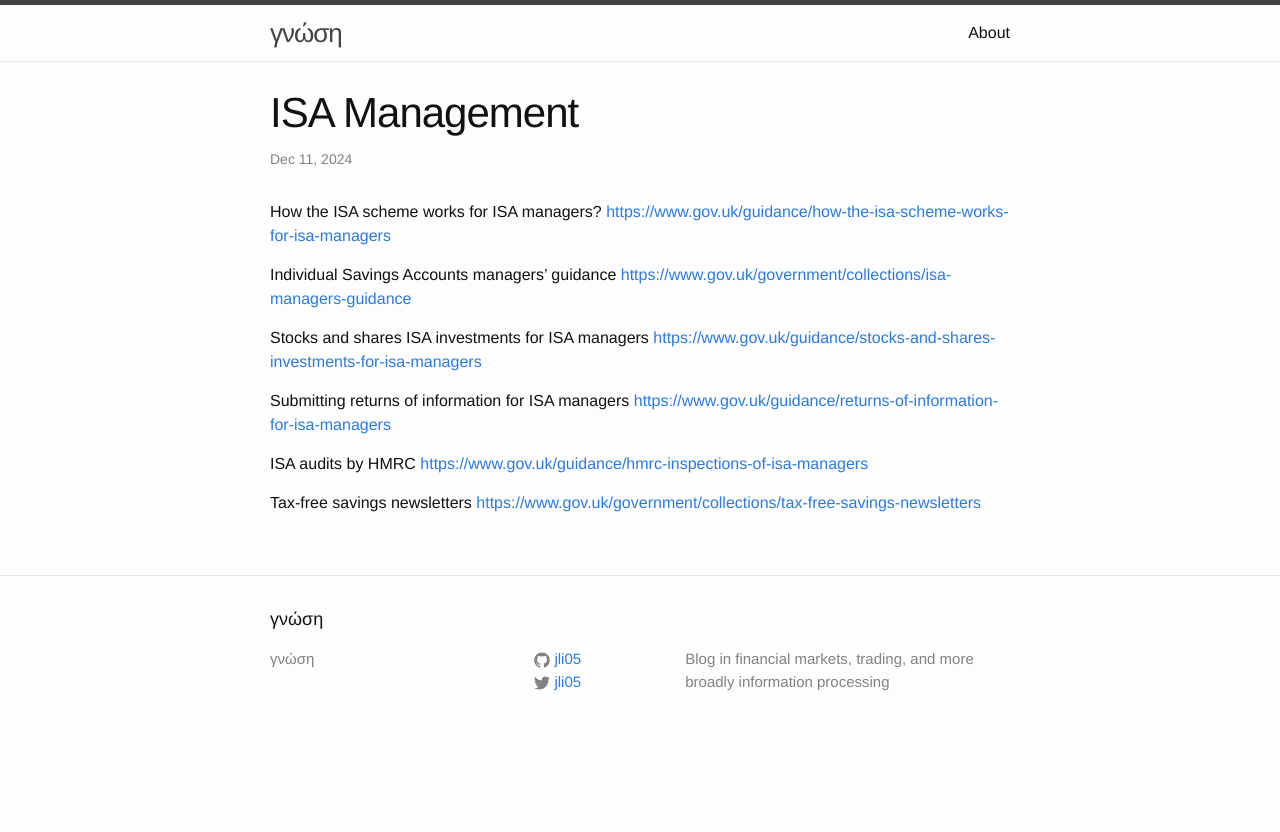
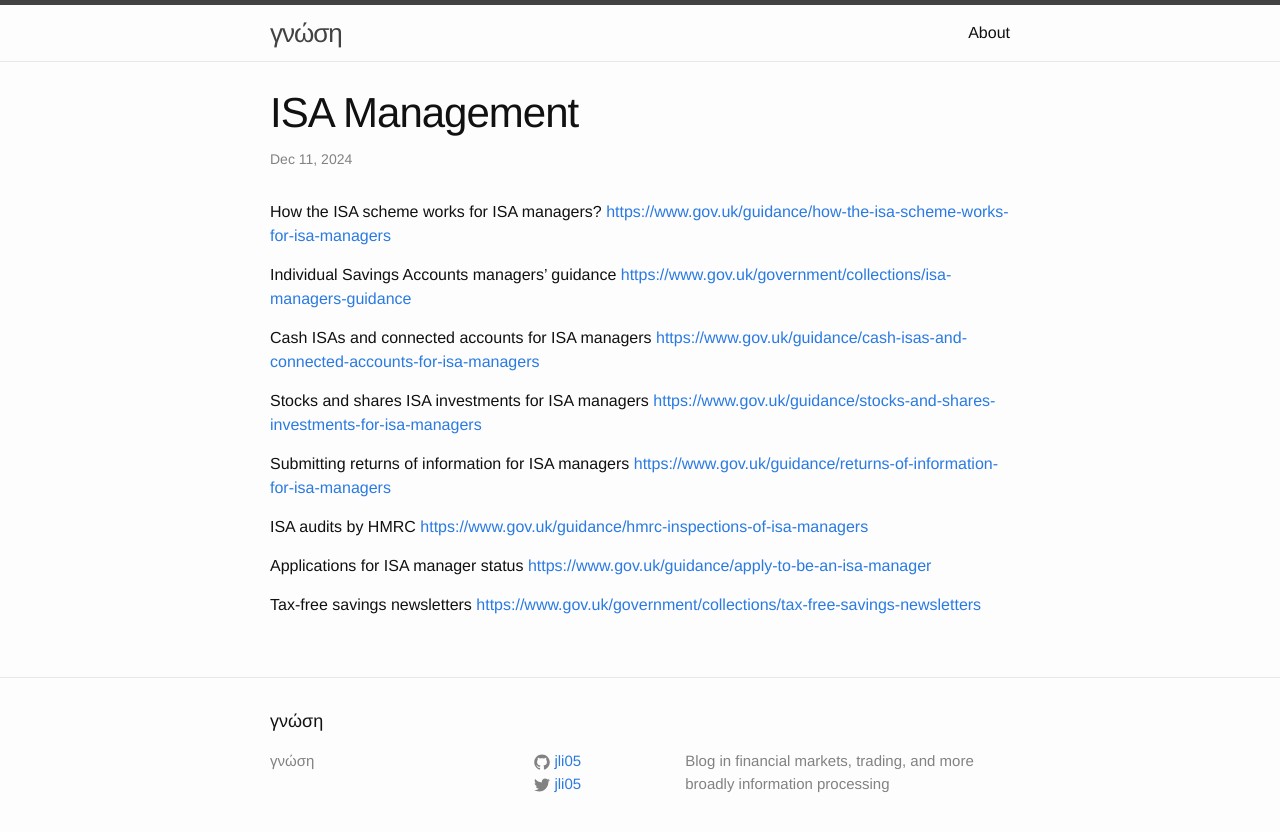
Before and after one commit to jli05/jli05.github.io, a Jekyll site: the page built from _posts/2024-12-11-ISA-Management.md, in a window 1280 px wide. Shown: the top 832 px of the page. Built offline with Jekyll 4.4.1, drawn with Linux system fonts in a browser that asks for light colours.

Commit message:
add articles

```diff
--- a/_posts/2024-12-11-ISA-Management.md
+++ b/_posts/2024-12-11-ISA-Management.md
@@ -9,6 +9,9 @@ How the ISA scheme works for ISA managers?
 Individual Savings Accounts managers' guidance
 [https://www.gov.uk/government/collections/isa-managers-guidance](https://www.gov.uk/government/collections/isa-managers-guidance)
 
+Cash ISAs and connected accounts for ISA managers
+[https://www.gov.uk/guidance/cash-isas-and-connected-accounts-for-isa-managers](https://www.gov.uk/guidance/cash-isas-and-connected-accounts-for-isa-managers)
+
 Stocks and shares ISA investments for ISA managers
 [https://www.gov.uk/guidance/stocks-and-shares-investments-for-isa-managers](https://www.gov.uk/guidance/stocks-and-shares-investments-for-isa-managers)
 
@@ -18,5 +21,8 @@ Submitting returns of information for ISA managers
 ISA audits by HMRC
 [https://www.gov.uk/guidance/hmrc-inspections-of-isa-managers](https://www.gov.uk/guidance/hmrc-inspections-of-isa-managers)
 
+Applications for ISA manager status
+[https://www.gov.uk/guidance/apply-to-be-an-isa-manager](https://www.gov.uk/guidance/apply-to-be-an-isa-manager)
+
 Tax-free savings newsletters
 [https://www.gov.uk/government/collections/tax-free-savings-newsletters](https://www.gov.uk/government/collections/tax-free-savings-newsletters)
```
